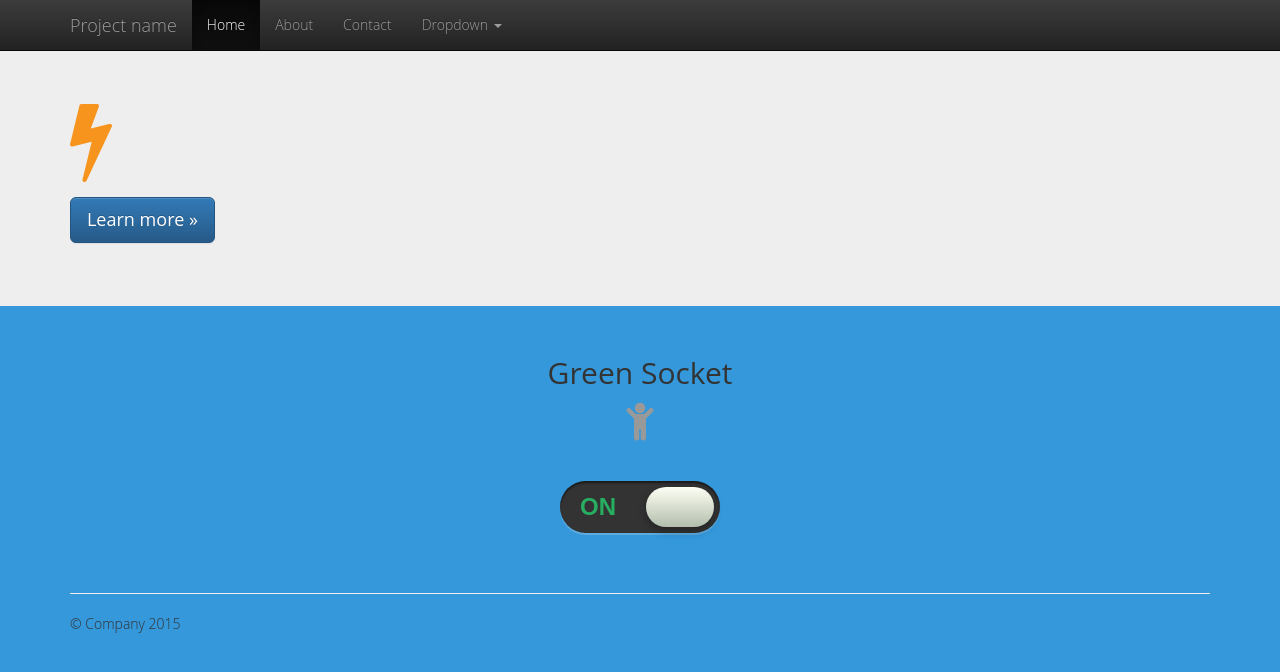
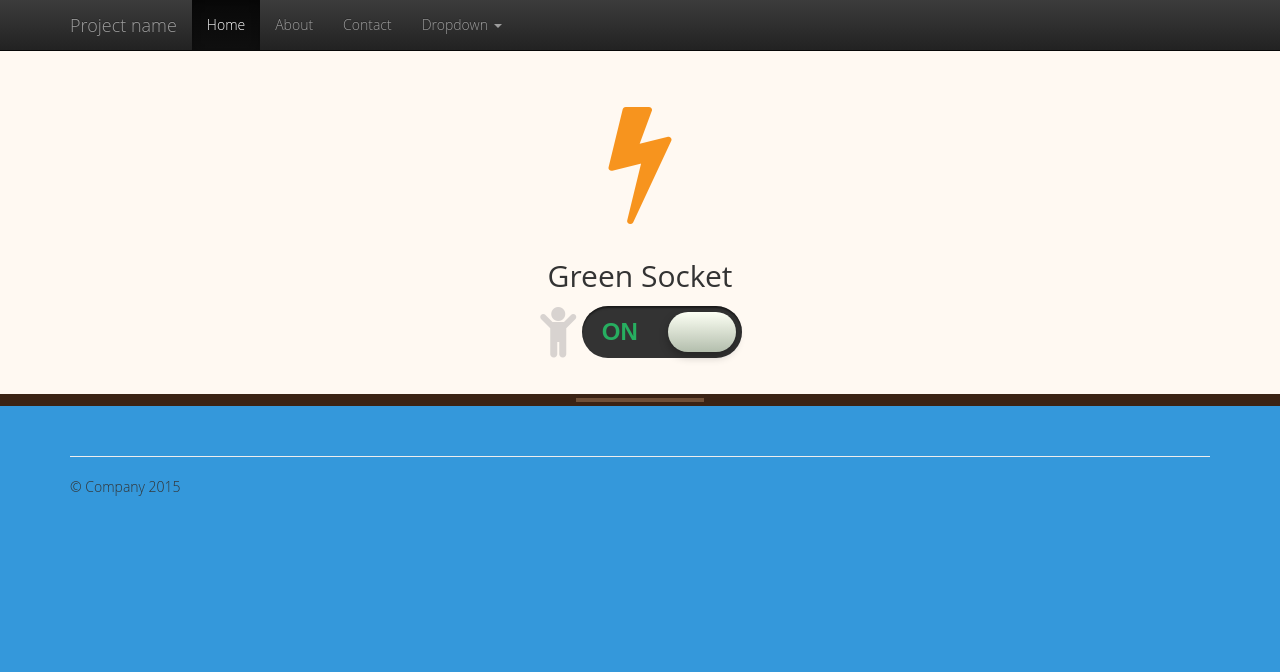
Before and after one commit to jonathanvw/wisesocket, a plain HTML site: page public/index.html in a window 1280 px wide. Drawn offline with nearby package versions, Linux system fonts and the light colour scheme.

Commit message:
more style changes

```diff
--- a/public/css/main.css
+++ b/public/css/main.css
@@ -1,5 +1,6 @@
-/* $activeColor: #c0392b; //red */
-/* $background: url('https://s3-us-west-2.amazonaws.com/s.cdpn.io/13460/dark_wall.png'); */
+/*    #3B2314 Dark Brown  */
+/*    #705038 Light Brown */
+
 * {
   box-sizing: border-box;
 }
@@ -12,10 +13,10 @@ body {
 
 /* .slideToggle */
 .slideToggle {
+  display: inline-block;
   width: 160px;
   height: 52px;
   background: #333;
-  margin: 40px auto;
   position: relative;
   border-radius: 100px;
   box-shadow: inset 0px 2px 2px rgba(0, 0, 0, 0.5), 0px 2px 0px rgba(255, 255, 255, 0.2);
@@ -67,12 +68,38 @@ body {
 
 /* icon styles */
 body .ui-toggle-icon{
-  color: #999;
-  font-size: 3em;
+  color: #D8D3D0;
+  font-size: 4em;
+  vertical-align: bottom;
 }
 
 body .ui-title-icon{
   color: #F7941E;
-  font-size: 4em;
+  font-size: 6em;
   text-align: center;
 }
+
+.jumbotron{
+    background: #FFF9F2;
+    position: relative;
+}
+
+.jumbotron .handle{
+    display: block;
+    width:100%;
+    height: 1.5vh;
+    background: #3B2314;
+    position: absolute;
+    bottom: 0;
+    left: 0;
+    right: 0;
+}
+.jumbotron .handle:after{
+    content: "";
+    display: block;
+    width:10%;
+    height: 33.333%;
+    background: #705038;
+    margin: 0.5vh auto;
+    position: relative;
+}
--- a/public/index.html
+++ b/public/index.html
@@ -64,13 +64,9 @@
     <!-- Main jumbotron for a primary marketing message or call to action -->
     <div class="jumbotron">
       <div class="container">
-        <p><i class="fa fa-bolt ui-title-icon"></i></p>
-        <p><a class="btn btn-primary btn-lg" href="#" role="button">Learn more &raquo;</a></p>
+        <p class="text-center"><i class="fa fa-bolt ui-title-icon"></i></p>
       </div>
-    </div>
-
-    <div class="container">
-      <!-- Example row of columns -->
+      <!-- row of contols -->
       <div class="row">
         <div class="col-md-4 col-md-offset-4 text-center">
           <h2>Green Socket</h2>
@@ -90,6 +86,10 @@
         </div>
       </div>
 
+      <div class="handle"></div>
+    </div>
+
+    <div class="container">
       <hr>
 
       <footer>
```
